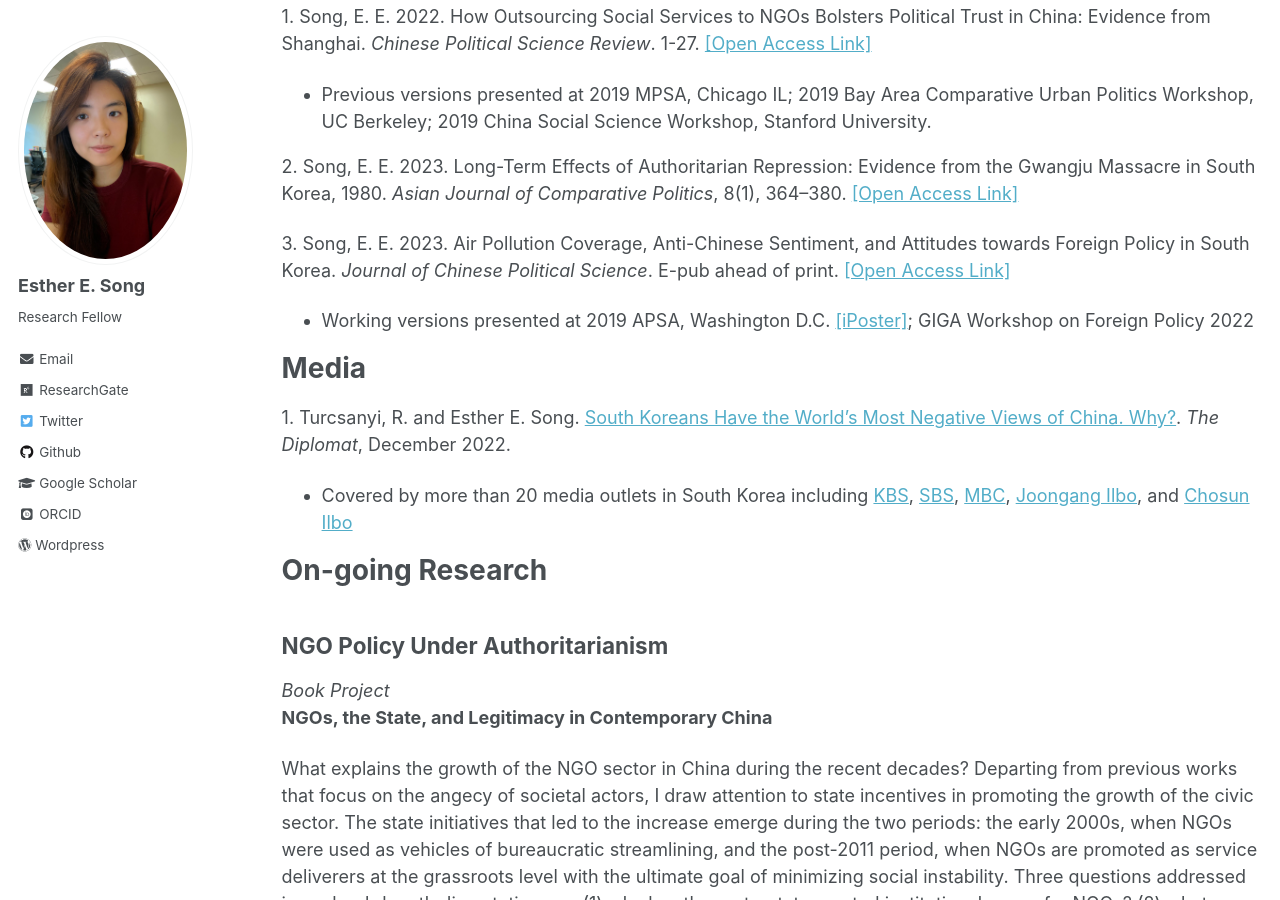
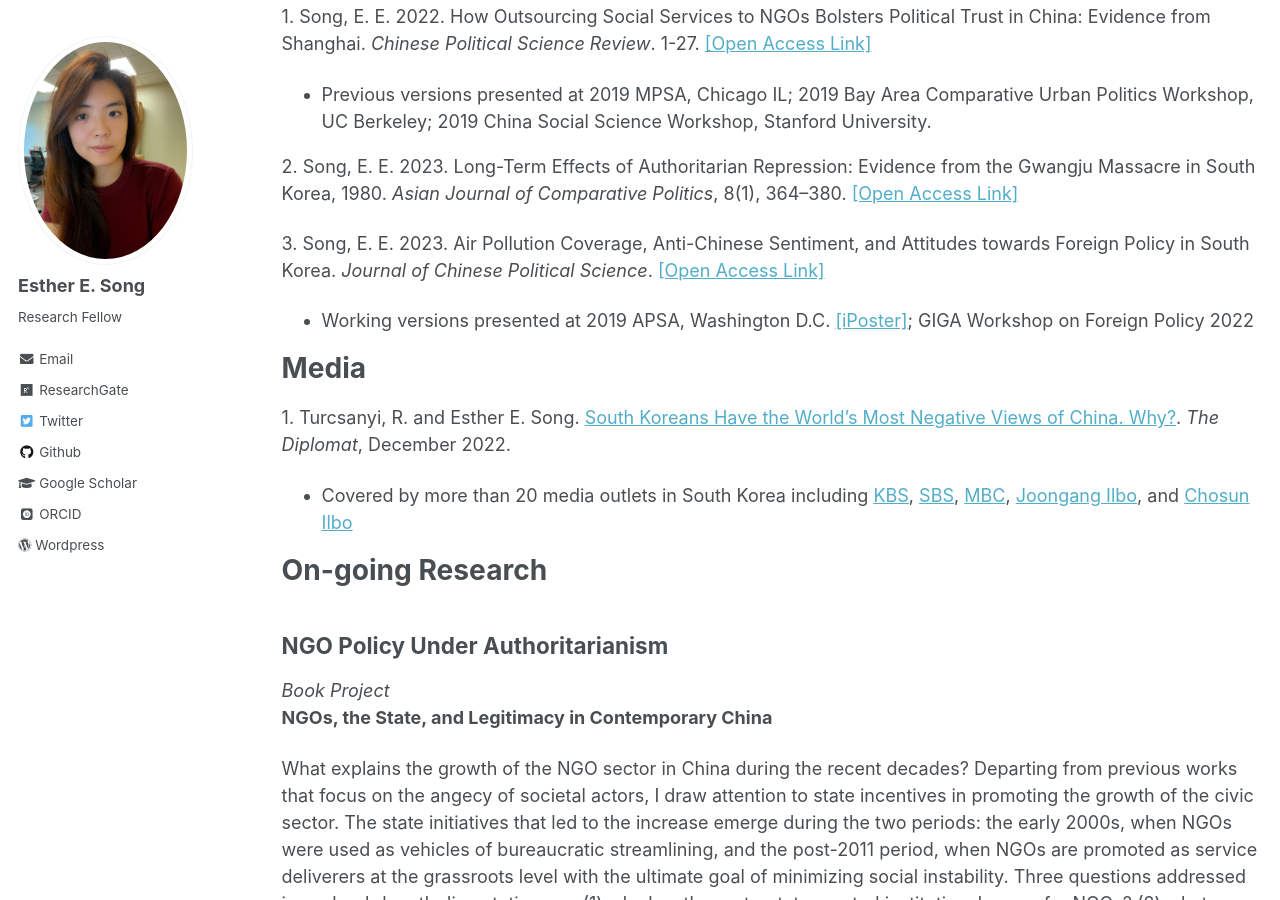
Before and after one commit to ehsong/ehsong.github.io, a Jekyll site: the page built from _pages/research.md, in a window 1280 px wide and 900 px high, scrolled down 371 px. Built offline with Jekyll 4.4.1, drawn with Linux system fonts in a browser that asks for light colours; some web fonts are replaced.

Commit message:
Update research.md

```diff
--- a/_pages/research.md
+++ b/_pages/research.md
@@ -16,7 +16,7 @@
 
 2\. Song, E. E. 2023. Long-Term Effects of Authoritarian Repression: Evidence from the Gwangju Massacre in South Korea, 1980. *Asian Journal of Comparative Politics*, 8(1), 364–380. [[Open Access Link]](https://journals.sagepub.com/doi/epub/10.1177/20578911221147994)
 
-3\. Song, E. E. 2023. Air Pollution Coverage, Anti-Chinese Sentiment, and Attitudes towards Foreign Policy in South Korea. *Journal of Chinese Political Science*. E-pub ahead of print. [[Open Access Link]](https://doi.org/10.1007/s11366-023-09849-z)
+3\. Song, E. E. 2023. Air Pollution Coverage, Anti-Chinese Sentiment, and Attitudes towards Foreign Policy in South Korea. *Journal of Chinese Political Science*. [[Open Access Link]](https://doi.org/10.1007/s11366-023-09849-z)
    * Working versions presented at 2019 APSA, Washington D.C. [[iPoster]](https://apsa2019-apsa.ipostersessions.com/default.aspx?s=DF-1D-34-3D-64-33-21-12-B0-42-57-A1-87-AC-68-E1); GIGA Workshop on Foreign Policy 2022
 
 # Media
```
